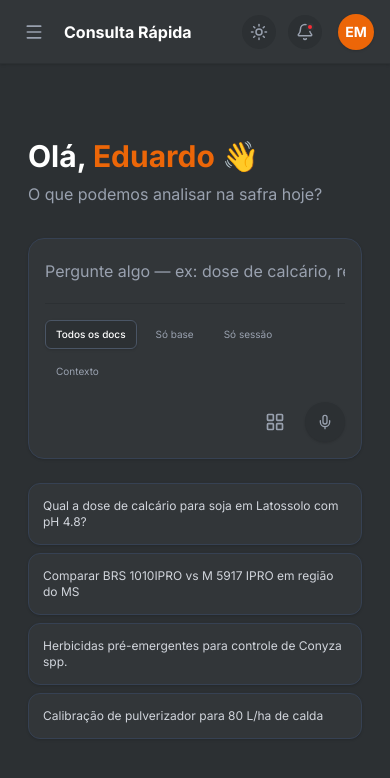
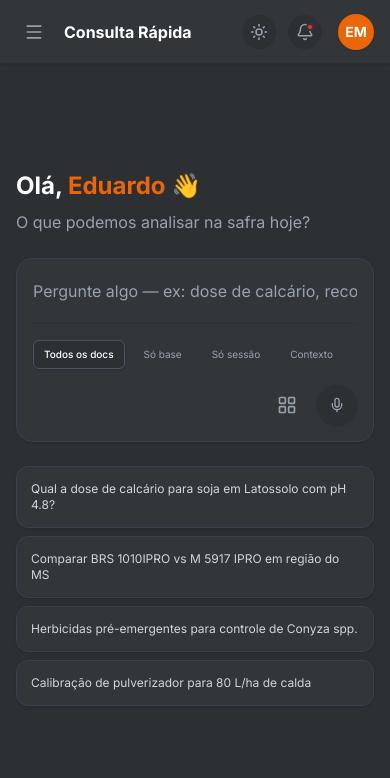
Before and after one commit to EduardoMnzs/agronomy-web, a React (Vite) app: page /workbench in a window 390 px wide. Shown: the top 778 px of the page. Built offline with nearby package versions, Linux system fonts and the light colour scheme.

Commit message:
feat: initialize workbench layout with header, sidebar, and modular view components

```diff
--- a/src/components/layout/Header.jsx
+++ b/src/components/layout/Header.jsx
@@ -13,7 +13,6 @@ export default function Header({ title = 'Consulta', onOpenMobile, viewMode, set
 function HeaderLeft({ title, onOpenMobile }) {
   return (
     <div className="flex items-center gap-3">
-      {/* Hamburger — mobile only */}
       <button
         onClick={onOpenMobile}
         className="p-2 text-gray-400 hover:text-gray-900 dark:hover:text-white transition-colors rounded-lg hover:bg-gray-100 dark:hover:bg-white/5 lg:hidden"
--- a/src/components/layout/Sidebar.jsx
+++ b/src/components/layout/Sidebar.jsx
@@ -61,9 +61,24 @@ export default function Sidebar({ isMobileOpen, onCloseMobile }) {
 function SidebarInner({ isCollapsed, forceExpanded, onCloseMobile, onToggleCollapse, conversations, handlePin, handleRename, handleDelete, handleClearAll }) {
   const collapsed = forceExpanded ? false : isCollapsed;
 
+  const containerVariants = {
+    hidden: {},
+    show: { transition: { staggerChildren: 0.07, delayChildren: 0.05 } }
+  };
+
+  const itemVariants = {
+    hidden: { opacity: 0, x: -14 },
+    show: { opacity: 1, x: 0, transition: { type: 'spring', stiffness: 320, damping: 26 } }
+  };
+
   return (
     <div className="flex flex-col h-full">
-      <div className={`px-4 flex items-center border-b border-gray-100 dark:border-white/5 h-16 flex-shrink-0 transition-colors duration-300 ${collapsed ? 'justify-center' : 'gap-3'}`}>
+      <motion.div
+        initial={{ opacity: 0, y: -8 }}
+        animate={{ opacity: 1, y: 0 }}
+        transition={{ duration: 0.35, ease: 'easeOut' }}
+        className={`px-4 flex items-center border-b border-gray-100 dark:border-white/5 h-16 flex-shrink-0 transition-colors duration-300 ${collapsed ? 'justify-center' : 'gap-3'}`}
+      >
         <img src={agronomyLogo} alt="Agronomy Logo" className="w-8 h-8 object-contain flex-shrink-0" />
         <div className={`flex flex-col min-w-0 flex-1 transition-[opacity] duration-150 ${collapsed ? 'opacity-0 pointer-events-none' : 'opacity-100 delay-150'}`}>
           <div className="text-xl tracking-tight leading-none whitespace-nowrap text-[#131E29] dark:text-white">
@@ -74,14 +89,27 @@ function SidebarInner({ isCollapsed, forceExpanded, onCloseMobile, onToggleColla
         <button onClick={onCloseMobile} className={`flex items-center justify-center w-7 h-7 rounded-md text-gray-400 hover:text-[#131E29] dark:hover:text-white hover:bg-gray-100 dark:hover:bg-white/10 transition-colors flex-shrink-0 lg:hidden ${collapsed ? 'opacity-0 pointer-events-none' : 'opacity-100'}`}>
           <X size={16} />
         </button>
-      </div>
+      </motion.div>
 
-      <div className="px-3 pt-3 pb-2 flex-shrink-0">
+      <motion.div
+        key={`nova-${collapsed}`}
+        initial={{ opacity: 0, x: -14 }}
+        animate={{ opacity: 1, x: 0 }}
+        transition={{ type: 'spring', stiffness: 320, damping: 26, delay: 0.1 }}
+        className="px-3 pt-3 pb-2 flex-shrink-0"
+      >
         <SidebarItem icon={SquarePen} label="Nova consulta" collapsed={collapsed} accent />
-      </div>
+      </motion.div>
 
-      <div className="flex-1 overflow-y-auto overflow-x-hidden p-3 space-y-5">
+      <motion.div
+        key={`content-${collapsed}`}
+        variants={containerVariants}
+        initial="hidden"
+        animate="show"
+        className="flex-1 overflow-y-auto overflow-x-hidden p-3 space-y-5"
+      >
         {!collapsed && (
+          <motion.div variants={itemVariants}>
             <Section label="Documentos" collapsed={collapsed}>
               {mockDocuments.slice(0, 2).map(doc => (
                 <SidebarItem key={doc.id} icon={Folder} label={doc.name} collapsed={collapsed} truncate />
@@ -90,15 +118,19 @@ function SidebarInner({ isCollapsed, forceExpanded, onCloseMobile, onToggleColla
                 <SidebarItem label="+ Adicionar Documento" collapsed={collapsed} muted />
               )}
             </Section>
+          </motion.div>
         )}
 
+        <motion.div variants={itemVariants}>
           <Section label="Administração" collapsed={collapsed}>
             <SidebarItem icon={Book} label="Base de conhecimento" collapsed={collapsed} />
             <SidebarItem icon={Upload} label="Indexar documento" collapsed={collapsed} />
             <SidebarItem icon={Users} label="Usuários" collapsed={collapsed} />
           </Section>
+        </motion.div>
 
         {!collapsed && (
+          <motion.div variants={itemVariants}>
             <Section label="Conversas" collapsed={collapsed}>
               <AnimatePresence initial={false}>
                 {[...conversations].sort((a, b) => b.pinned - a.pinned).map(conv => (
@@ -116,8 +148,9 @@ function SidebarInner({ isCollapsed, forceExpanded, onCloseMobile, onToggleColla
                 <p className="text-[11px] text-gray-400 dark:text-white/30 px-2 py-1">Nenhuma conversa ainda.</p>
               )}
             </Section>
+          </motion.div>
         )}
-      </div>
+      </motion.div>
 
       <button
         onClick={onToggleCollapse}
@@ -140,6 +173,7 @@ function SidebarInner({ isCollapsed, forceExpanded, onCloseMobile, onToggleColla
     </div>
   );
 }
+
 
 function Section({ label, collapsed, children, action }) {
   return (
--- a/src/components/workbench/CenterColumn.jsx
+++ b/src/components/workbench/CenterColumn.jsx
@@ -82,7 +82,7 @@ export default function CenterColumn({ onFocusClick, onAnswered }) {
         hidden: { opacity: 0 },
         show: { opacity: 1, transition: { staggerChildren: 0.1, delayChildren: 0.2 } }
       }}
-      className="flex flex-col gap-[14px] h-full overflow-hidden"
+      className="flex flex-col gap-[14px] lg:h-full lg:overflow-hidden"
     >
       <AnimatePresence>
         {status === 'idle' && (
@@ -118,8 +118,8 @@ export default function CenterColumn({ onFocusClick, onAnswered }) {
           }}
         />
 
-        <div className="flex justify-between items-center mt-auto border-t border-gray-100 dark:border-[#2c3033] pt-3">
-          <div className="flex flex-wrap gap-1.5">
+        <div className="flex items-center justify-between mt-auto border-t border-gray-100 dark:border-[#2c3033] pt-3 gap-2">
+          <div className="flex flex-wrap gap-1.5 flex-1 min-w-0">
             {chips.map(chip => (
               <motion.button
                 whileHover={status !== 'thinking' ? { scale: 1.05 } : {}}
@@ -137,7 +137,7 @@ export default function CenterColumn({ onFocusClick, onAnswered }) {
             ))}
           </div>
 
-          <div className="flex items-center gap-1">
+          <div className="flex items-center gap-1 shrink-0">
             <motion.button
               whileHover={status !== 'thinking' ? { scale: 1.05 } : {}}
               whileTap={status !== 'thinking' ? { scale: 0.95 } : {}}
--- a/src/components/workbench/FocusView.jsx
+++ b/src/components/workbench/FocusView.jsx
@@ -74,7 +74,6 @@ export default function FocusView({ onAdvancedClick }) {
           <div className="w-full max-w-[900px] mx-auto flex flex-col">
 
             <div className="px-4 md:px-8 space-y-10">
-          {/* User message */}
           <motion.div
             initial={{ opacity: 0, y: 10, scale: 0.95 }}
             animate={{ opacity: 1, y: 0, scale: 1 }}
@@ -85,7 +84,6 @@ export default function FocusView({ onAdvancedClick }) {
             </div>
           </motion.div>
 
-          {/* AI Response */}
           <motion.div
             initial={{ opacity: 0, y: 10 }}
             animate={{ opacity: 1, y: 0 }}
@@ -110,7 +108,7 @@ export default function FocusView({ onAdvancedClick }) {
 
               {status === 'thinking' ? (
                 <div className="flex items-center text-sm font-medium text-gray-500 dark:text-gray-400 mt-2">
-                  <div className="relative h-6 w-[300px] overflow-hidden">
+                  <div className="relative h-6 w-full max-w-[320px] overflow-hidden">
                     <AnimatePresence mode="wait">
                       <motion.span
                         key={stepIndex}
@@ -166,7 +164,6 @@ export default function FocusView({ onAdvancedClick }) {
           </div>
         </div>
 
-        {/* Floating Bottom Input */}
         <div className="absolute bottom-0 left-0 right-0 bg-gradient-to-t from-[#F7F7FF] dark:from-[#2c3033] via-[#F7F7FF]/80 dark:via-[#2c3033]/80 to-transparent pt-10 pb-6 px-4 md:px-8 pointer-events-none">
           <div className="max-w-[800px] mx-auto pointer-events-auto">
             <div className="bg-white dark:bg-[#323639] border border-gray-200 dark:border-gray-700 rounded-3xl shadow-lg p-2.5 flex items-center gap-2 transition-all duration-300 focus-within:border-[#EC6608]/50 focus-within:ring-2 focus-within:ring-[#EC6608]/10">
@@ -233,15 +230,16 @@ export default function FocusView({ onAdvancedClick }) {
 
   // Idle State (Left Aligned View)
   return (
-    <div className="h-full w-full flex flex-col items-center justify-center p-4 lg:p-8">
+    <div className="h-full w-full overflow-y-auto">
+      <div className="min-h-full flex flex-col items-center justify-center px-4 py-8 lg:px-8 lg:py-10">
       <motion.div
         variants={containerVariants}
         initial="hidden"
         animate="show"
         className="w-full max-w-[800px] flex flex-col items-start"
       >
-        <motion.div variants={itemVariants} className="text-left mb-8 w-full">
-          <h1 className="text-3xl md:text-4xl font-bold text-[#131E29] dark:text-white mb-2 transition-colors duration-300">
+        <motion.div variants={itemVariants} className="text-left mb-6 w-full">
+          <h1 className="text-2xl sm:text-3xl md:text-4xl font-bold text-[#131E29] dark:text-white mb-2 transition-colors duration-300">
             Olá, <span className="text-[#EC6608]">Eduardo</span> 👋
           </h1>
           <p className="text-base text-gray-500 dark:text-gray-400 transition-colors duration-300">
@@ -331,6 +329,7 @@ export default function FocusView({ onAdvancedClick }) {
           ))}
         </motion.div>
       </motion.div>
+      </div>
     </div>
   );
 }
--- a/src/components/workbench/RightColumn.jsx
+++ b/src/components/workbench/RightColumn.jsx
@@ -37,7 +37,6 @@ export default function RightColumn({ hasAnswer }) {
             }}
             className="flex flex-col gap-[14px] h-full overflow-hidden"
           >
-            {/* PDF Preview */}
             <Card className="shrink-0 h-[260px] !p-0 overflow-hidden flex flex-col border-gray-200 dark:border-[#2c3033] transition-colors duration-300">
               <div className="bg-white dark:bg-[#323639] border-b border-gray-200 dark:border-[#2c3033] p-2 flex items-center justify-between shrink-0 transition-colors duration-300">
                 <div className="flex items-center gap-2 overflow-hidden pr-2">
@@ -77,7 +76,6 @@ export default function RightColumn({ hasAnswer }) {
               </div>
             </Card>
 
-            {/* Citations */}
             <Card className="flex-1 overflow-hidden">
               <h2 className="text-xs font-semibold text-gray-500 dark:text-gray-400 uppercase tracking-wider mb-3 shrink-0 transition-colors duration-300">Citações</h2>
               <div className="flex-1 overflow-y-auto pr-3 pl-1 py-1 -mr-3 -ml-1 -my-1 flex flex-col gap-3">
--- a/src/pages/Workbench.jsx
+++ b/src/pages/Workbench.jsx
@@ -26,18 +26,18 @@ export default function Workbench() {
           viewMode={viewMode}
           setViewMode={setViewMode}
         />
-        <main className="flex-1 p-3 lg:p-[14px] overflow-y-auto lg:overflow-hidden box-border">
+        <main className={`flex-1 ${viewMode === 'focus' ? 'p-0' : 'p-3'} lg:p-[14px] min-h-0 overflow-y-auto lg:overflow-hidden box-border`}>
           {viewMode === 'focus' ? (
             <FocusView onAdvancedClick={() => setViewMode('advanced')} />
           ) : (
             <div className="flex flex-col lg:grid lg:grid-cols-[260px_minmax(0,1fr)_320px] gap-[14px] lg:h-full">
-              <div className="order-2 lg:order-1 h-[450px] lg:h-full lg:min-h-0">
+              <div className="hidden lg:block lg:order-1 lg:h-full lg:min-h-0">
                 <LeftColumn />
               </div>
-              <div className="order-1 lg:order-2 h-[80vh] lg:h-full lg:min-h-0">
+              <div className="order-1 lg:order-2 lg:h-full lg:min-h-0">
                 <CenterColumn onFocusClick={() => setViewMode('focus')} onAnswered={() => setHasAnswer(true)} />
               </div>
-              <div className="order-3 lg:order-3 h-[450px] lg:h-full lg:min-h-0">
+              <div className="hidden lg:block lg:order-3 lg:h-full lg:min-h-0">
                 <RightColumn hasAnswer={hasAnswer} />
               </div>
             </div>
```
Lines whose indentation alone changed are shown as unchanged.
